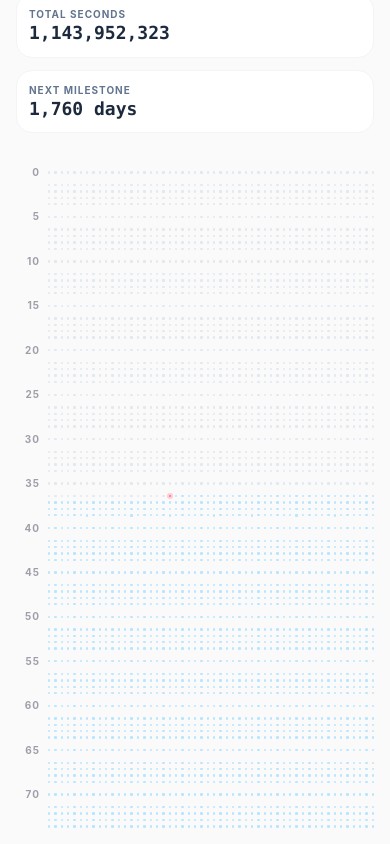
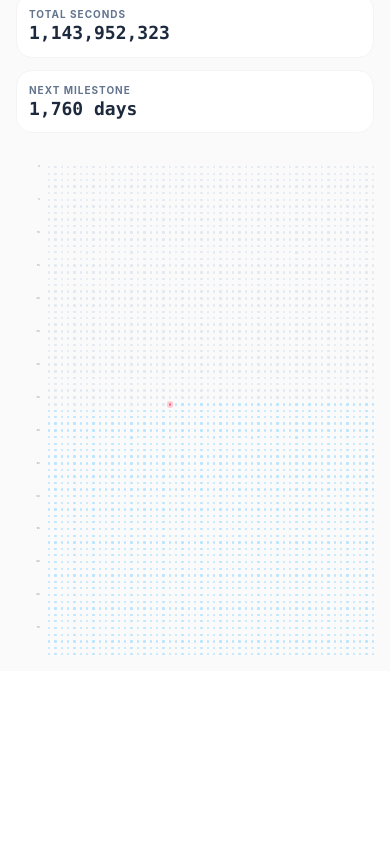
Before and after one commit to AmartyaU/WeeksToLive, a React (Vite) app: page / in a window 390 px wide. Shown: the part 855-1699 px from the top of the page. After the commit the page ends 1526 px from the top, so only its background shows below. Built offline with nearby package versions, Linux system fonts and the light colour scheme.

Commit message:
make label responsive

```diff
--- a/src/components/LifeGrid.jsx
+++ b/src/components/LifeGrid.jsx
@@ -26,7 +26,7 @@ const LifeGrid = ({ birthDate, lifespanYears }) => {
     <div className="space-y-1">
       {yearRows.map((weeks, year) => (
         <div key={year} className="flex items-center gap-2">
-          <div className="w-6 shrink-0 text-right text-[10px] font-bold uppercase tracking-widest text-zinc-400">
+          <div className="w-6 shrink-0 text-right text-[clamp(2px,0.6vw,12px)] font-bold uppercase tracking-widest text-zinc-400">
             {year % 5 === 0 ? year : ''}
           </div>
           <div className="grid grid-cols-52 gap-1 flex-1">
```
